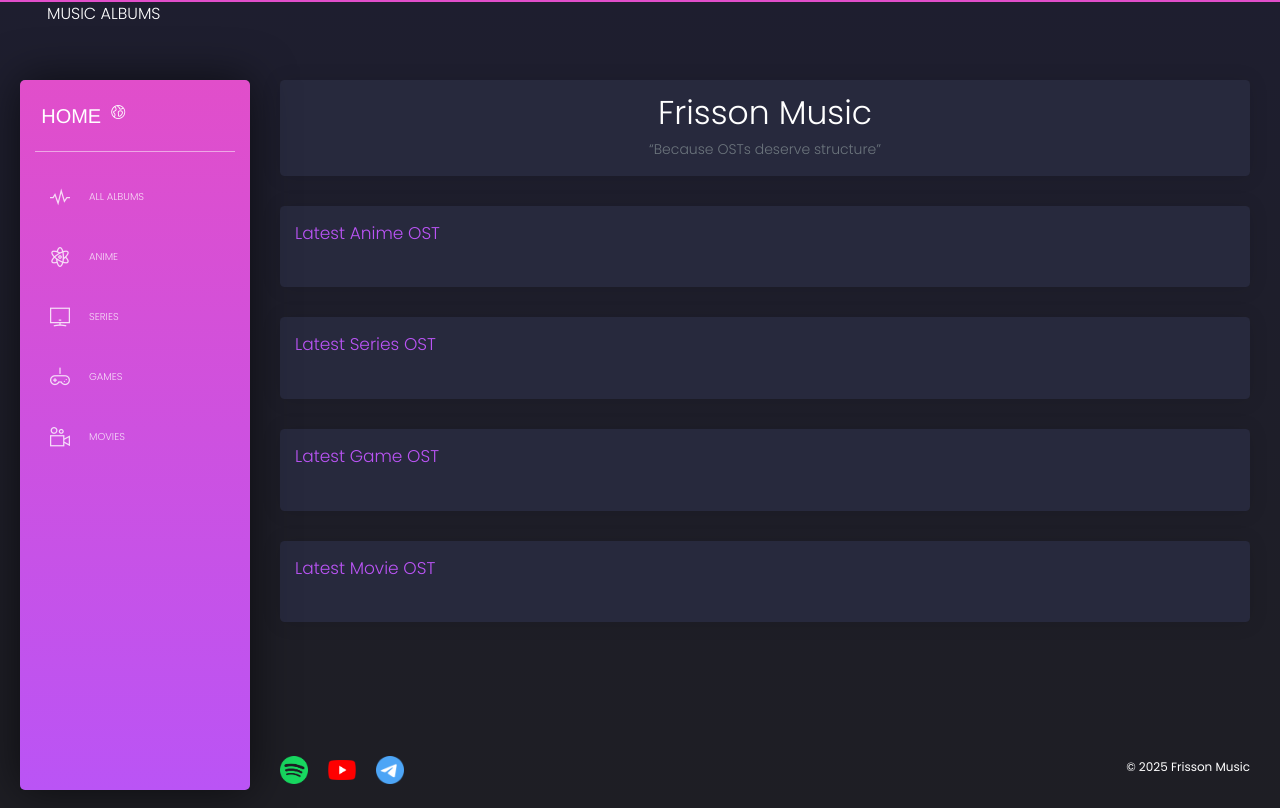
After one commit to Iventyk/frisson-music, a Django app: page / in a window 1280 px wide. The commit adds this page. Run offline with Django 5.2, Linux system fonts and the light colour scheme; data that the repository does not hold is empty; some libraries are stand-ins or nearby versions.

Commit message:
added Home Page

```diff
--- a/frisson_music/urls.py
+++ b/frisson_music/urls.py
@@ -1,8 +1,14 @@
 from django.urls import path
-from .views import AlbumListView, AlbumDetailView, AlbumUpdateView
+from .views import (
+    HomePageView,
+    AlbumListView,
+    AlbumDetailView,
+    AlbumUpdateView,
+)
 
 
 urlpatterns = [
+    path("", HomePageView.as_view(), name="home"),
     path("albums/", AlbumListView.as_view(),
          name="album-list"),
     path("album/<int:pk>/", AlbumDetailView.as_view(),
--- a/frisson_music/views.py
+++ b/frisson_music/views.py
@@ -1,8 +1,30 @@
 from django.urls import reverse_lazy, reverse
-from django.views.generic import ListView, DetailView, UpdateView
+from django.views.generic import ListView, DetailView, UpdateView, TemplateView
 
 from .forms import AlbumUpdateForm
 from .models import Album
+
+
+class HomePageView(TemplateView):
+    template_name = "frisson_music/home.html"
+
+    def get_context_data(self, **kwargs):
+        context = super().get_context_data(**kwargs)
+
+        context["latest_anime"] = Album.objects.filter(
+            media_type="ANIME"
+        ).order_by('-release_date')[:5]
+        context["latest_series"] = Album.objects.filter(
+            media_type="SERIES"
+        ).order_by('-release_date')[:5]
+        context["latest_game"] = Album.objects.filter(
+            media_type="GAME"
+        ).order_by('-release_date')[:5]
+        context["latest_movie"] = Album.objects.filter(
+            media_type="MOVIE"
+        ).order_by('-release_date')[:5]
+
+        return context
 
 
 class AlbumListView(ListView):
--- /dev/null
+++ b/templates/frisson_music/home.html
@@ -0,0 +1,135 @@
+{% extends "base.html" %}
+{% block content %}
+
+  <div class="content">
+
+    <div class="row">
+      <div class="col-12">
+        <div class="card text-center">
+          <div class="card-body py-3">
+            <h1 class="card-title mb-2">
+              Frisson Music
+            </h1>
+            <p class="card-text text-muted">
+              “Because OSTs deserve structure”
+            </p>
+          </div>
+        </div>
+      </div>
+    </div>
+
+    <!-- ANIME -->
+    <div class="row">
+      <div class="col-12">
+        <div class="card">
+          <div class="card-header">
+            <h4 class="card-title">
+              <a href="{% url 'album-list-by-type' 'ANIME' %}" class="section-link">
+                Latest Anime OST
+              </a>
+            </h4>
+          </div>
+          <div class="card-body">
+            <div class="row">
+              {% for album in latest_anime %}
+                <div class="col-md-2 col-sm-4 col-6">
+                  <a href="{% url 'album-detail' album.pk %}">
+                    <img src="{{ album.cover_image_url }}"
+                         class="img-fluid rounded mb-2">
+                    <p class="text-center small">{{ album.album_title }}</p>
+                  </a>
+                </div>
+              {% endfor %}
+            </div>
+          </div>
+        </div>
+      </div>
+    </div>
+
+    <!-- SERIES -->
+    <div class="row">
+      <div class="col-12">
+        <div class="card">
+          <div class="card-header">
+            <h4 class="card-title">
+              <a href="{% url 'album-list-by-type' 'SERIES' %}" class="section-link">
+                Latest Series OST
+              </a>
+            </h4>
+          </div>
+          <div class="card-body">
+            <div class="row">
+              {% for album in latest_series %}
+                <div class="col-md-2 col-sm-4 col-6">
+                  <a href="{% url 'album-detail' album.pk %}">
+                    <img src="{{ album.cover_image_url }}"
+                         class="img-fluid rounded mb-2">
+                    <p class="text-center small">{{ album.album_title }}</p>
+                  </a>
+                </div>
+              {% endfor %}
+            </div>
+          </div>
+        </div>
+      </div>
+    </div>
+
+    <!-- GAMES -->
+    <div class="row">
+      <div class="col-12">
+        <div class="card">
+          <div class="card-header">
+            <h4 class="card-title">
+              <a href="{% url 'album-list-by-type' 'GAME' %}" class="section-link">
+                Latest Game OST
+              </a>
+            </h4>
+          </div>
+          <div class="card-body">
+            <div class="row">
+              {% for album in latest_game %}
+                <div class="col-md-2 col-sm-4 col-6">
+                  <a href="{% url 'album-detail' album.pk %}">
+                    <img src="{{ album.cover_image_url }}"
+                         class="img-fluid rounded mb-2">
+                    <p class="text-center small">{{ album.album_title }}</p>
+                  </a>
+                </div>
+              {% endfor %}
+            </div>
+          </div>
+        </div>
+      </div>
+    </div>
+
+    <!-- MOVIES -->
+    <div class="row">
+      <div class="col-12">
+        <div class="card">
+          <div class="card-header">
+            <h4 class="card-title">
+              <a href="{% url 'album-list-by-type' 'MOVIE' %}" class="section-link">
+                Latest Movie OST
+              </a>
+            </h4>
+          </div>
+          <div class="card-body">
+            <div class="row">
+              {% for album in latest_movie %}
+                <div class="col-md-2 col-sm-4 col-6">
+                  <a href="{% url 'album-detail' album.pk %}">
+                    <img src="{{ album.cover_image_url }}"
+                         class="img-fluid rounded mb-2">
+                    <p class="text-center small">{{ album.album_title }}</p>
+                  </a>
+                </div>
+              {% endfor %}
+            </div>
+          </div>
+        </div>
+      </div>
+    </div>
+
+  </div>
+
+{% endblock %}
--- a/templates/includes/sidebar.html
+++ b/templates/includes/sidebar.html
@@ -1,8 +1,9 @@
 <div class="sidebar">
   <div class="sidebar-wrapper">
     <div class="logo">
-      <a href="#" class="simple-text logo-normal">
-        Frisson Music
+      <a href="{% url "home" %}" class="simple-text logo-normal">
+        <i class="tim-icons icon-world"></i>
+        <p>Home</p>
       </a>
     </div>
     <ul class="nav">
```
